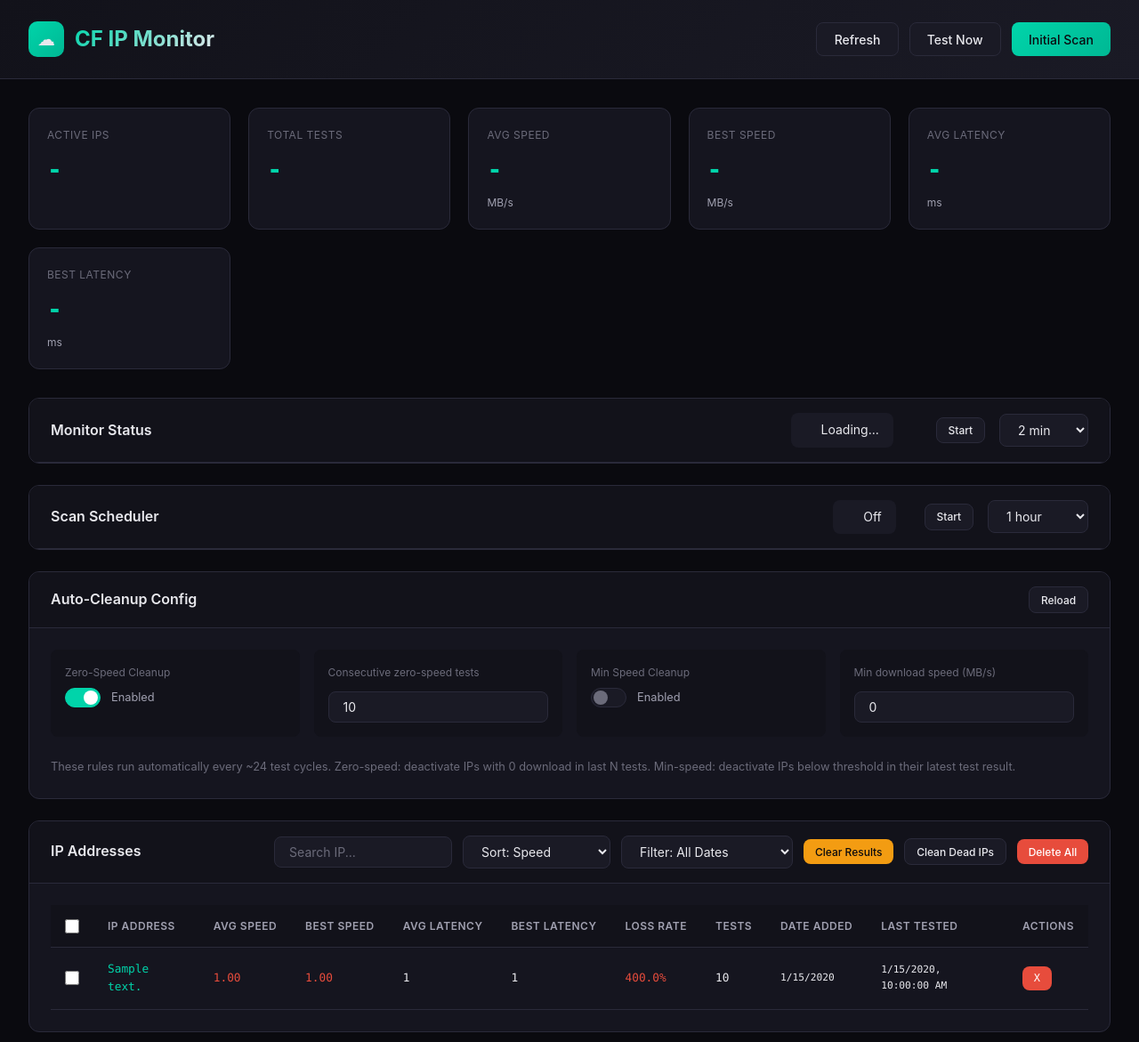
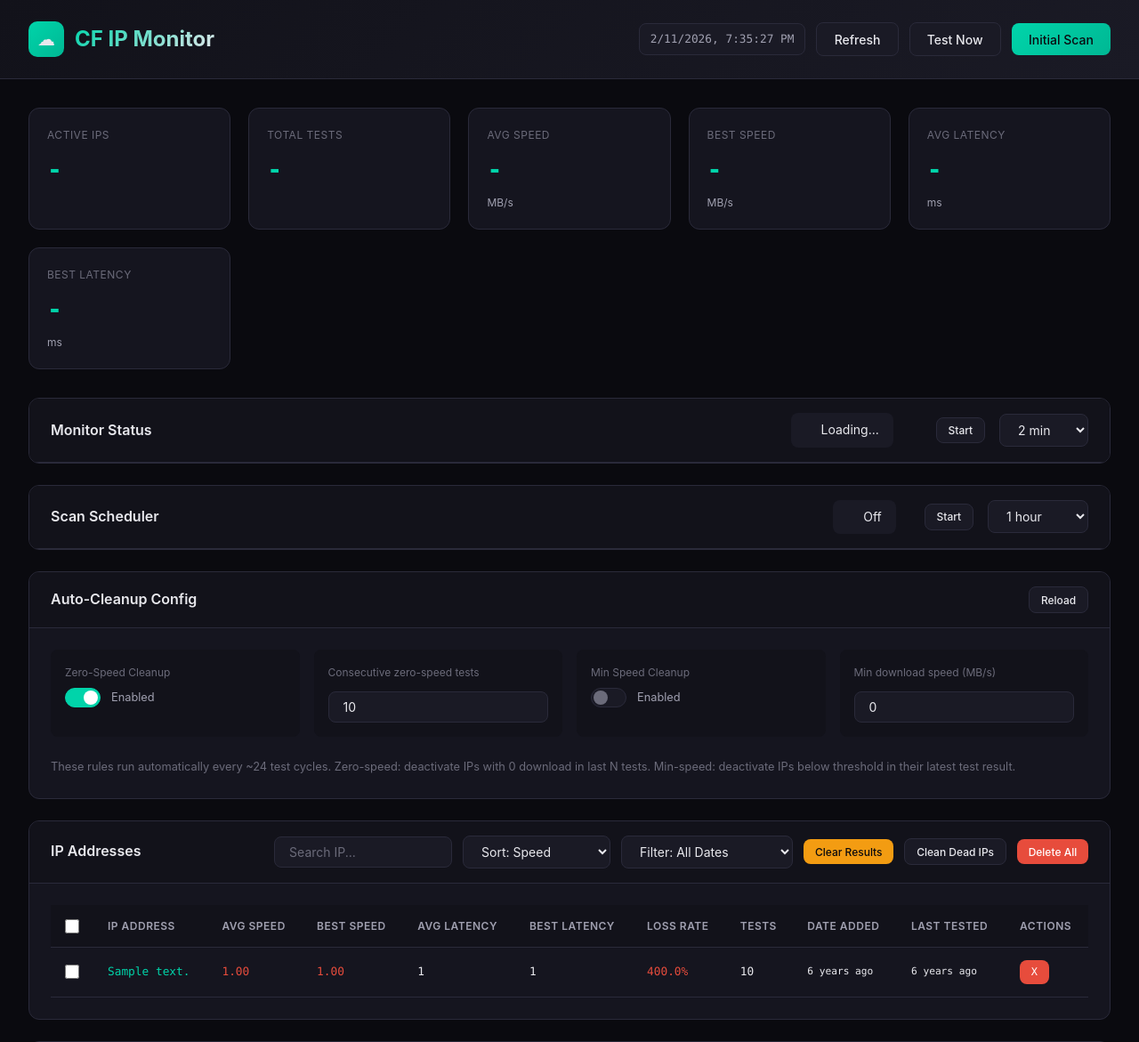
Before and after one commit to NaderJafari/cloudflare-ip-monitor, a Flask app: page / in a window 1280 px wide. Shown: the top 1171 px of the page at 89% size. Run offline with Flask 3, Linux system fonts and the light colour scheme; tables that the repository leaves empty hold one stand-in row (values such as "Sample post"); data that the repository does not hold is empty; parts of the project's set-up code (start-up, migrations or seed data) failed here and were passed over.

Commit message:
Add live clock in header and relative time display (e.g. '3 minutes ago')
- Live system date/time clock in the header, updates every second
- timeAgo() utility converts dates to relative strings like
  'just now', '5 minutes ago', '2 hours ago', '3 days ago'
- IP table: Date Added and Last Tested columns now show relative time
  with full date available on hover (tooltip)
- IP detail modal: Date Added and test history times use relative format
- All relative times show the full date/time on hover for precision

https://claude.ai/code/session_012LvHPh1Zi81D5uvJBtkXU8

```diff
--- a/app/templates/dashboard.html
+++ b/app/templates/dashboard.html
@@ -33,7 +33,8 @@
         .logo { display: flex; align-items: center; gap: 0.75rem; }
         .logo-icon { width: 40px; height: 40px; background: linear-gradient(135deg, var(--accent-primary), var(--accent-secondary)); border-radius: 10px; display: flex; align-items: center; justify-content: center; font-size: 1.25rem; }
         .logo-text { font-size: 1.5rem; font-weight: 700; background: linear-gradient(135deg, var(--accent-primary), var(--text-primary)); -webkit-background-clip: text; -webkit-text-fill-color: transparent; }
-        .header-actions { display: flex; gap: 0.75rem; flex-wrap: wrap; }
+        .header-actions { display: flex; gap: 0.75rem; flex-wrap: wrap; align-items: center; }
+        .header-clock { font-family: var(--font-mono); font-size: 0.8rem; color: var(--text-secondary); background: var(--bg-tertiary); padding: 0.4rem 0.75rem; border-radius: 8px; border: 1px solid var(--border-color); white-space: nowrap; }
 
         .btn { padding: 0.6rem 1.2rem; border: none; border-radius: 8px; font-size: 0.875rem; font-weight: 500; cursor: pointer; transition: all 0.2s ease; display: inline-flex; align-items: center; gap: 0.5rem; font-family: inherit; }
         .btn-primary { background: linear-gradient(135deg, var(--accent-primary), var(--accent-secondary)); color: var(--bg-primary); }
@@ -152,6 +153,7 @@
                 <span class="logo-text">CF IP Monitor</span>
             </div>
             <div class="header-actions">
+                <span class="header-clock" id="header-clock"></span>
                 <button class="btn btn-secondary" onclick="refreshData()">Refresh</button>
                 <button class="btn btn-secondary" onclick="testNow()">Test Now</button>
                 <button class="btn btn-danger" id="header-stop-scan-btn" onclick="stopCurrentScan()" style="display: none;">Stop Scan</button>
@@ -446,6 +448,35 @@
         let sortDir = 'DESC';
         var selectedIPs = new Set();
 
+        // Relative time helper: returns "just now", "1 minute ago", "3 hours ago", etc.
+        function timeAgo(dateStr) {
+            if (!dateStr) return '-';
+            var now = new Date();
+            var d = new Date(dateStr);
+            var diffMs = now - d;
+            if (diffMs < 0) return 'just now';
+            var sec = Math.floor(diffMs / 1000);
+            if (sec < 60) return 'just now';
+            var min = Math.floor(sec / 60);
+            if (min < 60) return min + (min === 1 ? ' minute ago' : ' minutes ago');
+            var hr = Math.floor(min / 60);
+            if (hr < 24) return hr + (hr === 1 ? ' hour ago' : ' hours ago');
+            var day = Math.floor(hr / 24);
+            if (day < 30) return day + (day === 1 ? ' day ago' : ' days ago');
+            var month = Math.floor(day / 30);
+            if (month < 12) return month + (month === 1 ? ' month ago' : ' months ago');
+            var year = Math.floor(month / 12);
+            return year + (year === 1 ? ' year ago' : ' years ago');
+        }
+
+        // Live header clock
+        function updateHeaderClock() {
+            var el = document.getElementById('header-clock');
+            if (el) el.textContent = new Date().toLocaleString();
+        }
+        updateHeaderClock();
+        setInterval(updateHeaderClock, 1000);
+
         function showToast(message, type) {
             type = type || 'success';
             const container = document.getElementById('toast-container');
@@ -531,9 +562,11 @@
             tbody.innerHTML = ips.map(function(ip) {
                 const speedClass = ip.avg_download_speed >= 15 ? 'speed-good' : (ip.avg_download_speed >= 8 ? 'speed-medium' : 'speed-bad');
                 const lossClass = ip.avg_loss_rate <= 0.1 ? 'speed-good' : (ip.avg_loss_rate <= 0.25 ? 'speed-medium' : 'speed-bad');
-                const lastTested = ip.last_tested ? new Date(ip.last_tested).toLocaleString() : 'Never';
+                const lastTestedAgo = ip.last_tested ? timeAgo(ip.last_tested) : 'Never';
+                const lastTestedFull = ip.last_tested ? new Date(ip.last_tested).toLocaleString() : '';
                 // Story #5: Date Added
-                const dateAdded = ip.first_seen ? new Date(ip.first_seen).toLocaleDateString() : '-';
+                const dateAddedAgo = ip.first_seen ? timeAgo(ip.first_seen) : '-';
+                const dateAddedFull = ip.first_seen ? new Date(ip.first_seen).toLocaleString() : '';
                 const isChecked = selectedIPs.has(ip.ip_address) ? ' checked' : '';
                 return '<tr>' +
                     '<td><input type="checkbox" class="bulk-cb row-cb" data-ip="' + ip.ip_address + '"' + isChecked + ' onchange="onRowCheckChange(this)"></td>' +
@@ -544,8 +577,8 @@
                     '<td>' + (ip.best_latency || 0).toFixed(0) + '</td>' +
                     '<td class="' + lossClass + '">' + ((ip.avg_loss_rate || 0) * 100).toFixed(1) + '%</td>' +
                     '<td>' + (ip.total_tests || 0) + '</td>' +
-                    '<td style="font-size: 0.7rem;">' + dateAdded + '</td>' +
-                    '<td style="font-size: 0.7rem;">' + lastTested + '</td>' +
+                    '<td style="font-size: 0.7rem;" title="' + dateAddedFull + '">' + dateAddedAgo + '</td>' +
+                    '<td style="font-size: 0.7rem;" title="' + lastTestedFull + '">' + lastTestedAgo + '</td>' +
                     '<td><button class="btn btn-sm btn-danger" onclick="deactivateIP(\'' + ip.ip_address + '\')">X</button></td>' +
                     '</tr>';
             }).join('');
@@ -711,12 +744,12 @@
                 '<div class="detail-item"><div class="detail-label">Best Latency</div><div class="detail-value">' + (details.best_latency || 0).toFixed(0) + ' ms</div></div>' +
                 '<div class="detail-item"><div class="detail-label">Avg Loss</div><div class="detail-value">' + ((details.avg_loss_rate || 0) * 100).toFixed(1) + '%</div></div>' +
                 '<div class="detail-item"><div class="detail-label">Total Tests</div><div class="detail-value">' + (details.total_tests || 0) + '</div></div>' +
-                '<div class="detail-item"><div class="detail-label">Date Added</div><div class="detail-value" style="font-size: 0.9rem;">' + (details.first_seen ? new Date(details.first_seen).toLocaleDateString() : '-') + '</div></div>' +
+                '<div class="detail-item"><div class="detail-label">Date Added</div><div class="detail-value" style="font-size: 0.9rem;" title="' + (details.first_seen ? new Date(details.first_seen).toLocaleString() : '') + '">' + timeAgo(details.first_seen) + '</div></div>' +
                 '</div>';
             if (history && history.history && history.history.length > 0) {
                 html += '<h4 style="margin: 1rem 0 0.5rem;">Recent History (24h)</h4><div class="table-container"><table><thead><tr><th>Time</th><th>Speed</th><th>Latency</th><th>Loss</th></tr></thead><tbody>';
                 html += history.history.slice(0, 20).map(function(h) {
-                    return '<tr><td style="font-size: 0.75rem;">' + new Date(h.test_time).toLocaleString() + '</td><td>' + (h.download_speed_mbps || 0).toFixed(2) + '</td><td>' + (h.latency_ms || 0).toFixed(0) + '</td><td>' + ((h.loss_rate || 0) * 100).toFixed(1) + '%</td></tr>';
+                    return '<tr><td style="font-size: 0.75rem;" title="' + new Date(h.test_time).toLocaleString() + '">' + timeAgo(h.test_time) + '</td><td>' + (h.download_speed_mbps || 0).toFixed(2) + '</td><td>' + (h.latency_ms || 0).toFixed(0) + '</td><td>' + ((h.loss_rate || 0) * 100).toFixed(1) + '%</td></tr>';
                 }).join('');
                 html += '</tbody></table></div>';
             }
```
